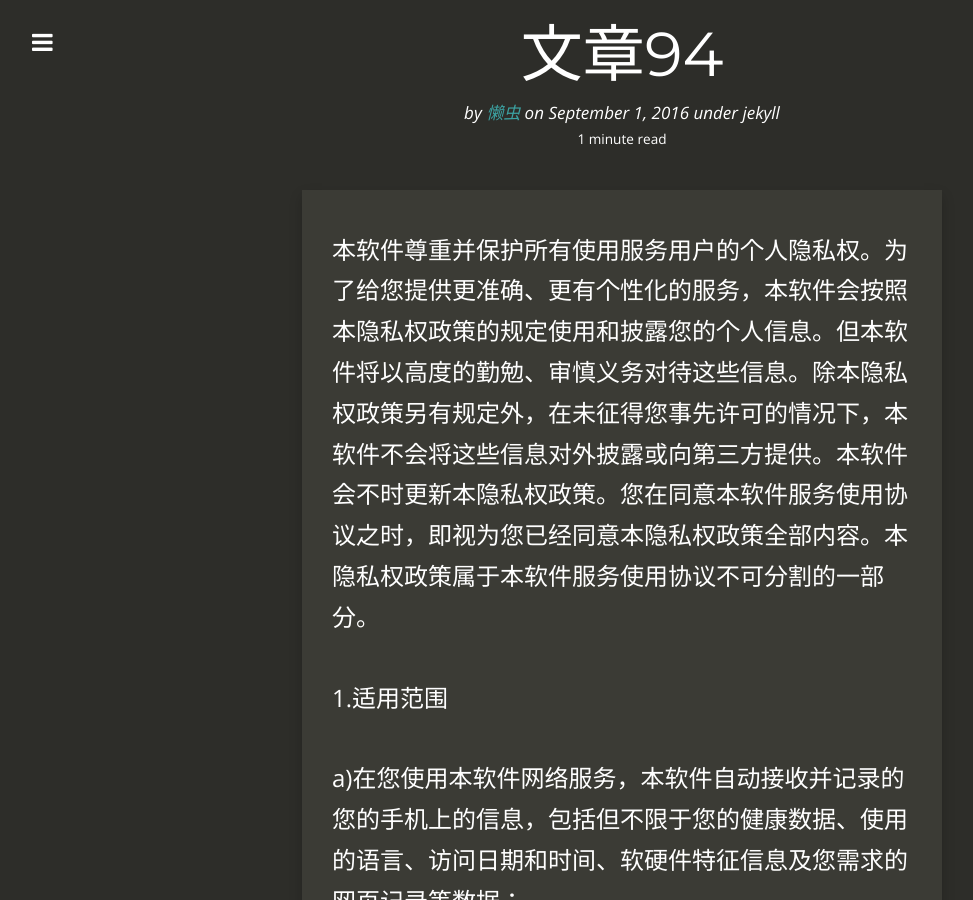
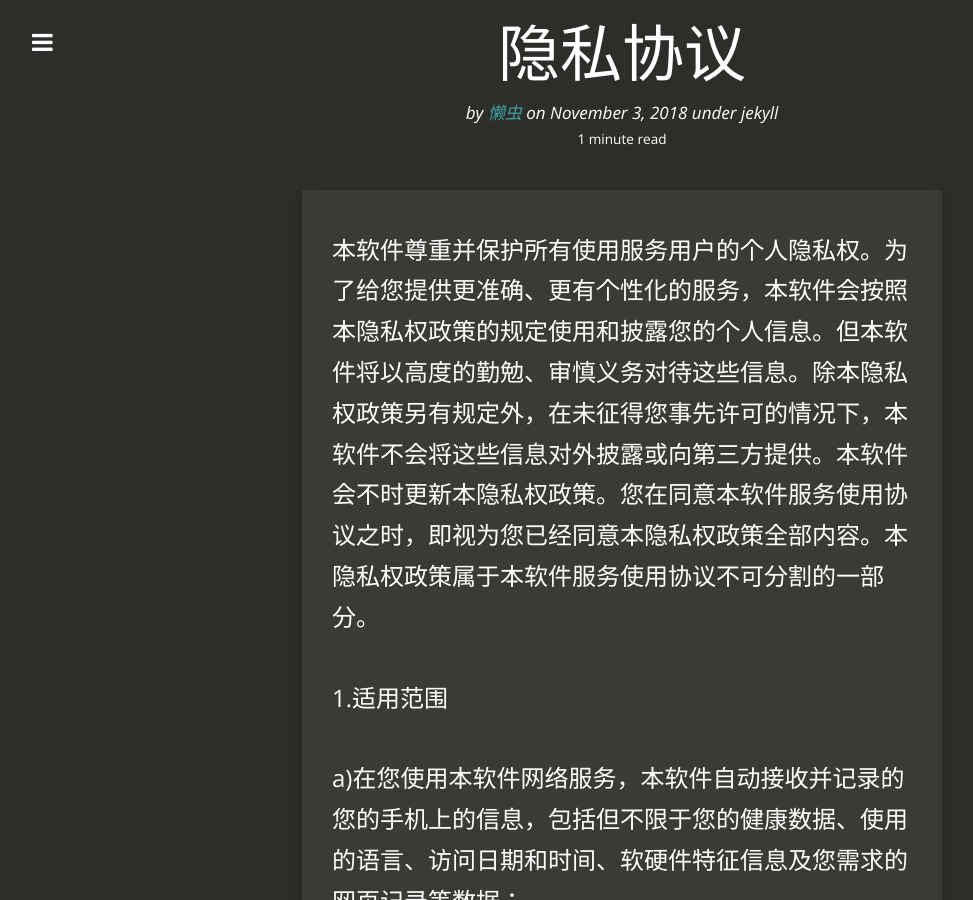
Before and after one commit to Muinch/muinch.github.io, a Jekyll site: the page built from _posts/2018-11-02-隐私协议.md, in a window 1280 px wide and 900 px high. Shown: the whole window, without its empty margins (18-991 px from the left). Built offline with Jekyll 4.4.1, drawn with Linux system fonts in a browser that asks for light colours; nearby versions of some CDN libraries; some of the changed text lies outside the part shown.

Commit message:
提交时间:2018-11-03_13:01:22

```diff
--- a/_posts/2016-09-04-文章94.md
+++ b/_posts/2018-11-02-隐私协议.md
@@ -1,15 +1,14 @@
 ---
 layout:     post
-title:      文章94
-date:       2016-09-01 12:31:19
+title:      隐私协议
+date:       2018-11-03 12:31:19
 author:     懒虫
 summary:    Carte Noire is a dark blog theme for Jekyll focusing on a clear reading experience.
 categories: jekyll
 tags:
- - C++
+ - iOS
  - 技术分享
  - 生活感悟
- - PHP
 ---
 
 本软件尊重并保护所有使用服务用户的个人隐私权。为了给您提供更准确、更有个性化的服务，本软件会按照本隐私权政策的规定使用和披露您的个人信息。但本软件将以高度的勤勉、审慎义务对待这些信息。除本隐私权政策另有规定外，在未征得您事先许可的情况下，本软件不会将这些信息对外披露或向第三方提供。本软件会不时更新本隐私权政策。您在同意本软件服务使用协议之时，即视为您已经同意本隐私权政策全部内容。本隐私权政策属于本软件服务使用协议不可分割的一部分。
```
